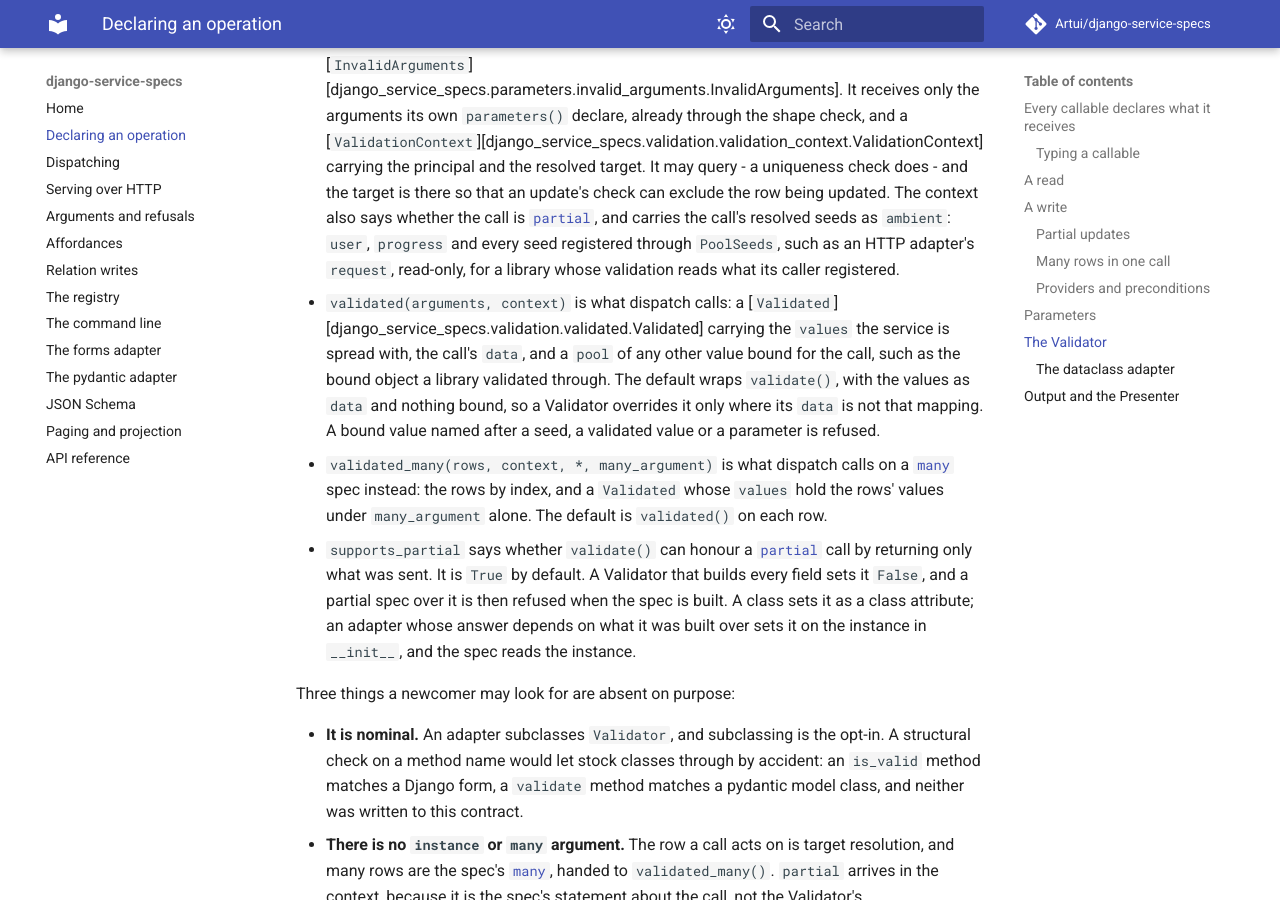
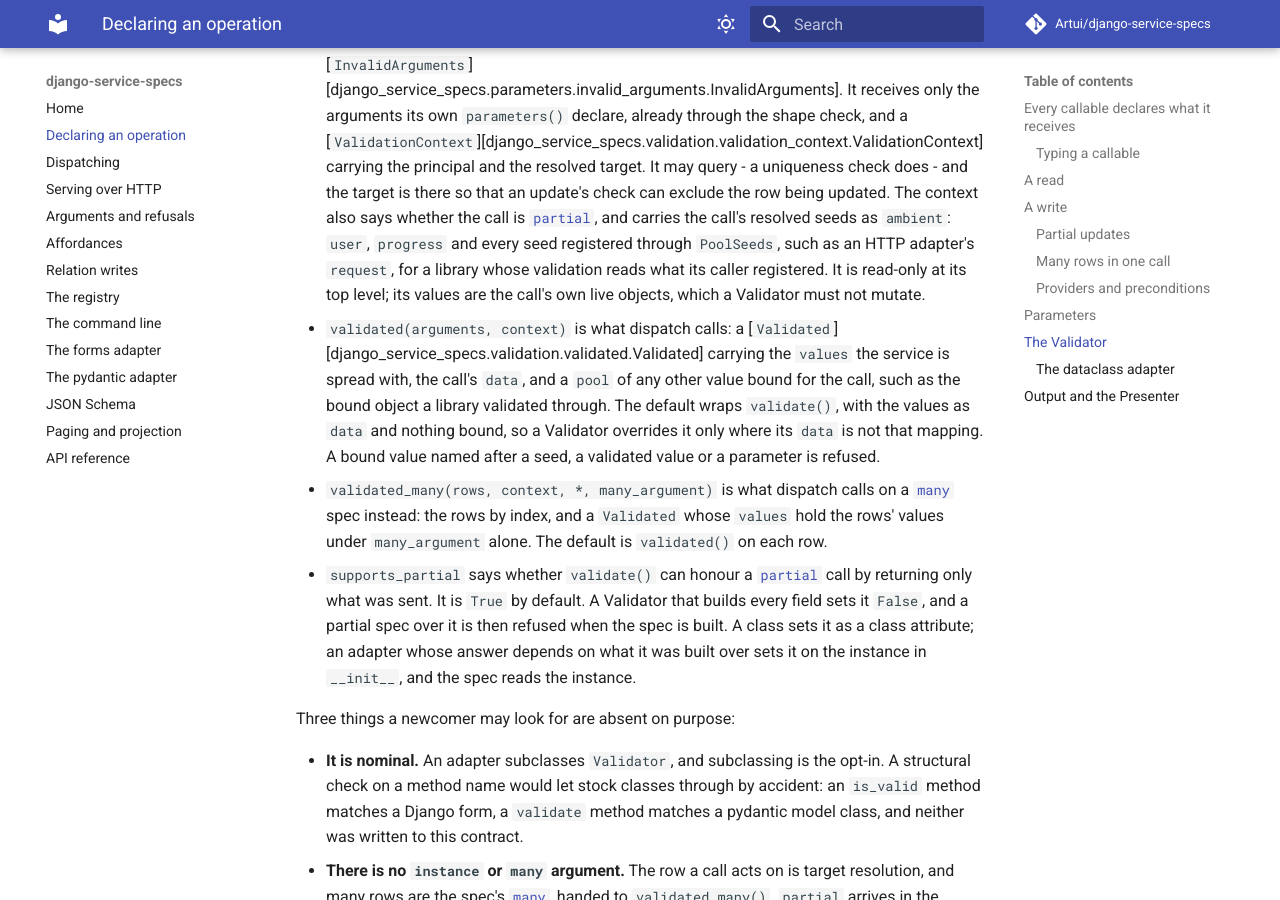
Before and after one commit to Artui/django-service-specs, an MkDocs documentation site: the page built from docs/declaring.md, in a window 1280 px wide and 900 px high, scrolled down 12514 px. Built offline with MkDocs 1.6.1 and Material for MkDocs 9.7.7, drawn with Linux system fonts in a browser that asks for light colours; comment, search, counter and statistics services are not loaded; some of the changed text lies outside the part shown.

Commit message:
Say ambient is read-only at its top level alone, and hold dispatch's copy
ValidationContext and PresentationContext called ambient read-only, as the
docs and changelog did, but the proxy covers its top level alone: its values
are the call's own live objects, the principal and the request themselves.
Each place now says so, naming the tests that hold both halves.

dispatch copies extra_kwargs on entry, and no test failed without the copy.
A check changing the caller's dict while the call runs is observable, so a
test now holds it and the copy stays.

Co-Authored-By: Claude Opus 5.5 <noreply@anthropic.com>

```diff
--- a/docs/declaring.md
+++ b/docs/declaring.md
@@ -490,8 +490,10 @@ methods, and a third method and an attribute with defaults:
   the row being updated. The context also says whether the call is
   [`partial`](#partial-updates), and carries the call's resolved seeds as
   `ambient`: `user`, `progress` and every seed registered through
-  `PoolSeeds`, such as an HTTP adapter's `request`, read-only, for a library
-  whose validation reads what its caller registered.
+  `PoolSeeds`, such as an HTTP adapter's `request`, for a library whose
+  validation reads what its caller registered. It is read-only at its top
+  level; its values are the call's own live objects, which a Validator must
+  not mutate.
 - `validated(arguments, context)` is what dispatch calls: a
   [`Validated`][django_service_specs.validation.validated.Validated] carrying
   the `values` the service is spread with, the call's `data`, and a `pool` of
@@ -603,7 +605,8 @@ the Validator:
   and the call's
   [`PresentationContext`][django_service_specs.output.presentation_context.PresentationContext],
   carrying its principal, the target a service spec resolved, and its
-  resolved seeds as `ambient`, read-only. The default is `present(value)`,
+  resolved seeds as `ambient`, read-only at its top level, its values the
+  call's own live objects, not to be mutated. The default is `present(value)`,
   so only a Presenter whose library renders under a context - a field
   defaulting to the current user, a link built from a request a transport
   registered as a seed - overrides it. Dispatch carries the context on the
```
Also changed, not shown: CHANGELOG.md (+5 -4 lines), 5 other files.
